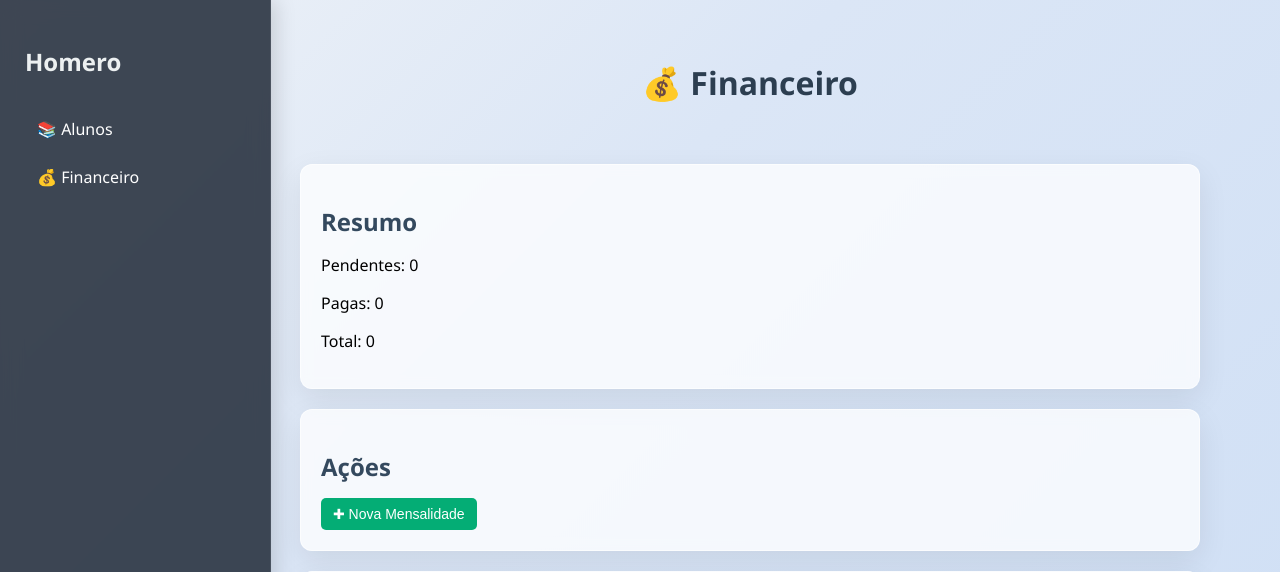
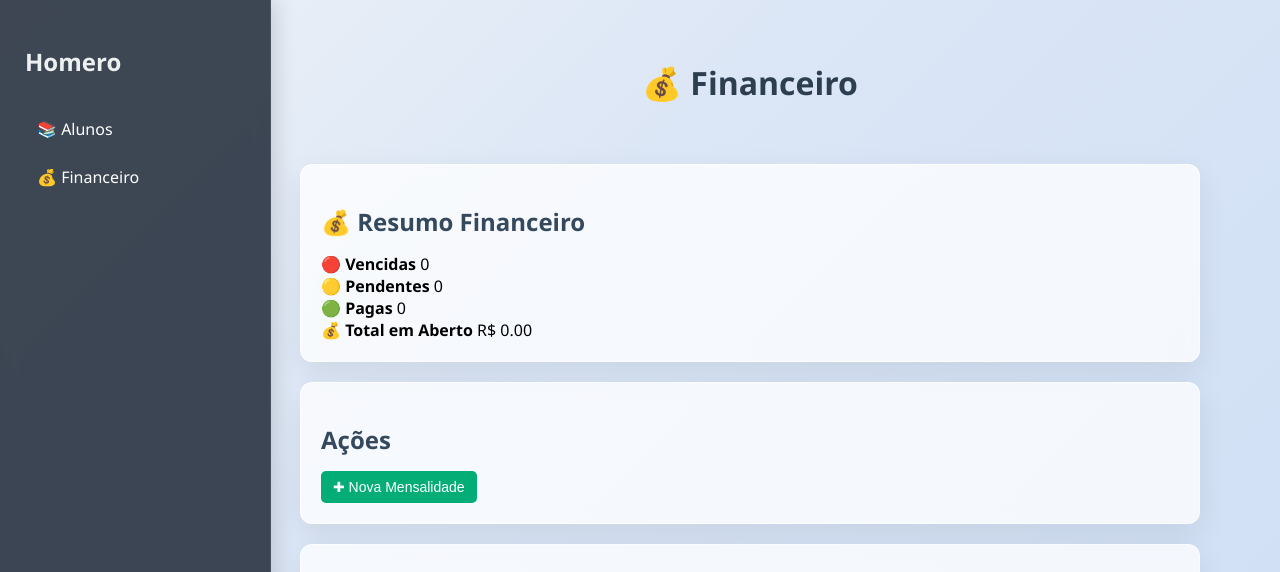
Before and after one commit to bobpontes/Homero, a Flask app: page /financeiro in a window 1280 px wide. Shown: the top 572 px of the page. Run offline with Flask 3, Linux system fonts and the light colour scheme; data that the repository does not hold is empty.

Commit message:
feat(financeiro): adiciona dashboard com resumo de parcelas por status

```diff
--- a/app.py
+++ b/app.py
@@ -1,6 +1,6 @@
 import sqlite3
 from flask import Flask, request, render_template, redirect, url_for, abort
-from datetime import datetime, timedelta
+from datetime import datetime, timedelta, date
 import calendar
 
 app = Flask(__name__)
@@ -116,15 +116,42 @@ def financeiro():
                 alunos.nome,
                 mensalidades.valor,
                 mensalidades.data_vencimento,
-                mensalidades.status
+                CASE
+                    WHEN mensalidades.status = 'pago' THEN 'Pago'
+                    WHEN mensalidades.status = 'pendente'
+                        AND date(mensalidades.data_vencimento) < date('now')
+                    THEN 'Vencido'
+                    ELSE 'Pendente'
+                END AS status
             FROM mensalidades
             LEFT JOIN alunos ON mensalidades.aluno_id = alunos.id
             ORDER BY
-                CASE WHEN mensalidades.status = 'pendente' THEN 0 ELSE 1 END,
+                CASE
+                    WHEN mensalidades.status = 'pendente'
+                        AND date(mensalidades.data_vencimento) < date('now') THEN 0
+                    WHEN mensalidades.status = 'pendente' THEN 1
+                    ELSE 2
+                END,
                 mensalidades.data_vencimento ASC
         ''')
 
     mensalidades = cursor.fetchall()
+
+    mensalidades_com_atraso = []
+    for m in mensalidades:
+        id, nome, valor, vencimento, status = m
+
+        dias_atraso = 0
+
+        if status == 'Vencido':
+            vencimento_data = date.fromisoformat(vencimento)
+            dias_atraso = (date.today() - vencimento_data).days
+
+        mensalidades_com_atraso.append(
+            (id, nome, valor, vencimento, status, dias_atraso)
+        )
+
+    mensalidades = mensalidades_com_atraso
 
     cursor.execute("SELECT COUNT(*) FROM mensalidades WHERE status = 'pendente'")
     pendentes = cursor.fetchone()[0]
@@ -138,6 +165,25 @@ def financeiro():
     cursor.execute("SELECT id, nome FROM alunos ORDER BY nome")
     alunos = cursor.fetchall()
 
+    # Calcula quantas mensalidades pendentes estão vencidas
+    cursor.execute("""
+    SELECT COUNT(*)
+    FROM mensalidades
+    WHERE status = 'pendente'
+    AND date(data_vencimento) < date('now')
+    """)
+    vencidas = cursor.fetchone()[0]
+
+    # Calcula qual o valor total vencido e pendente (ou seja, o valor total em aberto)
+    cursor.execute("""
+    SELECT SUM(valor)
+    FROM mensalidades
+    WHERE status = 'pendente'
+    """)
+    resultado = cursor.fetchone()
+    total_aberto = resultado[0] or 0.0  # Se for None, retorna 0.0
+
+
     conn.close()
 
     return render_template(
@@ -146,7 +192,9 @@ def financeiro():
         pendentes=pendentes,
         pagos=pagos,
         total=total,
-        alunos=alunos
+        alunos=alunos,
+        vencidas=vencidas,
+        total_aberto=total_aberto
     )
 
 def adicionar_meses(data_base, meses):
@@ -156,6 +204,7 @@ def adicionar_meses(data_base, meses):
     dia = min(data_base.day, calendar.monthrange(ano, mes)[1])
     return datetime(ano, mes, dia)
 
+
 @app.route("/mensalidade/nova", methods=["POST"])
 def nova_mensalidade():
 
@@ -163,7 +212,10 @@ def nova_mensalidade():
     cursor = conn.cursor()
 
     # Checagem se o aluno existe para evitar erros:
-    aluno_id = request.form.get("aluno_id")
+    try:
+        aluno_id = int(request.form.get("aluno_id"))
+    except (TypeError, ValueError):
+        abort(400, "Aluno inválido.")
 
     cursor.execute("SELECT id FROM alunos WHERE id = ?", (aluno_id, ))
     aluno = cursor.fetchone()
@@ -172,7 +224,6 @@ def nova_mensalidade():
         conn.close()
         abort(400, "Aluno não encontrado.")
 
-    aluno_id = int(aluno_id)
     valor = request.form.get("valor")
     data_vencimento = request.form.get("data_vencimento")
     parcelas = request.form.get("parcelas")
@@ -183,7 +234,16 @@ def nova_mensalidade():
 
     if aluno_id and valor and data_vencimento and parcelas:
         data_base = datetime.strptime(data_vencimento, "%Y-%m-%d")
-        valor = float(valor)
+
+        try:
+            valor = float(valor)
+        except (TypeError, ValueError):
+            conn.close()
+            abort(400, "Valor inválido.")
+
+        if valor <= 0:
+            conn.close()
+            abort(400, "Valor deve ser maior que zero.")
 
         for i in range(parcelas):
             data_parcela = adicionar_meses(data_base, i)
@@ -225,6 +285,13 @@ def registrar_pagamento(id):
 def remover_mensalidade(id):
     conn = get_db()
     cursor = conn.cursor()
+
+    cursor.execute("SELECT id FROM mensalidades WHERE id = ?", (id, ))
+    mensalidade = cursor.fetchone()
+
+    if not mensalidade:
+        conn.close()
+        abort(404)
 
     cursor.execute("DELETE FROM mensalidades WHERE id = ?", (id, ))
 
--- a/templates/financeiro.html
+++ b/templates/financeiro.html
@@ -1,5 +1,5 @@
 <!DOCTYPE html>
-<html lang="en">
+<html lang="pt-BR">
 <head>
     <link rel="stylesheet" href="{{ url_for('static', filename='style.css')}}">
     <title>Financeiro</title>
@@ -23,11 +23,28 @@
 
             <div class="container">
                     <section class="form-section card">
-                        <h2>Resumo</h2>
+                        <h2>💰 Resumo Financeiro</h2>
 
-                        <p>Pendentes: {{ pendentes }}</p>
-                        <p>Pagas: {{ pagos }}</p>
-                        <p>Total: {{ total }}</p>
+                        <div class="dashboard-resumo">
+                            <div class="resumo-item resumo-vencido">
+                                <strong>🔴 Vencidas</strong>
+                                <span>{{ vencidas }}</span>
+                            </div>
+
+                            <div class="resumo-item resumo-pendente">
+                                <strong>🟡 Pendentes</strong>
+                                <span>{{ pendentes }}</span>
+                            </div>
+
+                            <div class="resumo-item resumo-pago">
+                                <strong>🟢 Pagas</strong>
+                                <span>{{ pagos }}</span>
+                            </div>
+
+                        <div class="resumo-item resumo-total">
+                            <strong>💰 Total em Aberto</strong>
+                            <span>R$ {{ "%.2f"|format(total_aberto) }}</span>
+                        </div>
                     </section>
 
                     <section class="card">
@@ -52,15 +69,23 @@
 
                                 <tbody>
                                 {% for m in mensalidades %}
-                                <tr>
+                                <tr class="{% if m[4] == 'vencido' %}linha-vencida{% endif %}">
                                     <td>{{ m[1] }}</td>
-                                    <td>{{ m[2] }}</td>
+                                    <td>R$ {{ "%.2f"|format(m[2]) }}</td>
                                     <td>{{ m[3] }}</td>
-                                    <td>{{ m[4] }}</td>
                                     <td>
-                                        <button class="btn-pagar" onclick="abrirModal({{ m[0] }})">Registrar Pagamento</button>
+                                        {% if m[4] == 'Vencido' %}
+                                            <span class="status-vencido">🔴 Vencido</span>
+                                        {% elif m[4] == 'Pendente' %}
+                                            <span class="status-pendente">🟡 Pendente</span>
+                                        {% else %}
+                                            <span class="status-pago">🟢 Pago</span>
+                                        {% endif %}
+                                    </td>
+                                    <td>
+                                        <button class="btn-pagar" onclick="abrirModal({{ m[0] }})">✅</button>
                                         <form action="/mensalidade/remover/{{ m[0] }}" method="POST" style="display:inline">
-                                            <button class="btn-delete" onclick="return confirm('Tem certeza que deseja excluir esta mensalidade?')">🗑️</button>
+                                            <button type="submit" class="btn-delete" onclick="return confirm('Tem certeza que deseja excluir esta mensalidade?')">🗑️</button>
                                         </form>
 
                                     </td>
@@ -101,7 +126,7 @@
 
                         <br><br>
 
-                        <button class="btn-pagar" type="submit">Criar Mensalidades</button>
+                        <button class="btn-pagar" type="submit">➕ Criar Mensalidades</button>
                         <button class="btn-editar" type="button" onclick="fecharModalNova()">Cancelar</button>
                     </form>
                 </div>
```
